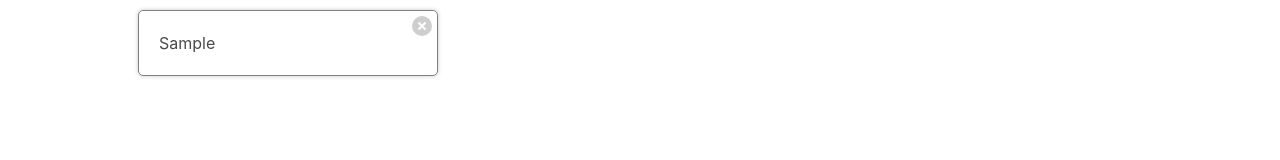
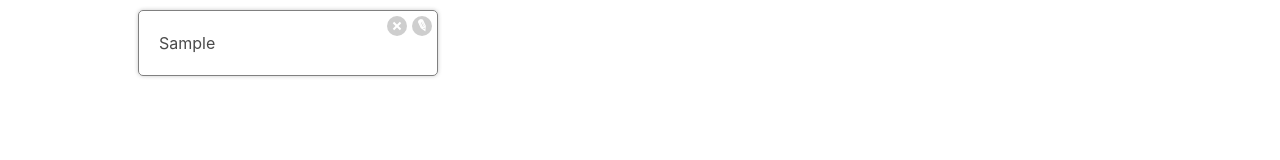
Before and after one commit to jammelOSjohnson/books, a React (Vite) app: page / in a window 1280 px wide. Both pictures are taken after typing "Sample" into the empty fields and a click on the button "Create!". Shown: the top 160 px of the page. Built offline with nearby package versions, Linux system fonts and the light colour scheme.

Commit message:
Refactor BookShow component to include edit functionality and toggle display of BookEdit component

```diff
--- a/src/components/BookShow.js
+++ b/src/components/BookShow.js
@@ -1,15 +1,25 @@
-import React from "react";
+import React, { useState } from "react";
+import BookEdit from "./BookEdit";
 
 function BookShow({ book, onDelete }) {
-  const handleClick = () => {
+  const [showEdit, setShowEdit] = useState(false);
+
+  const handleDeleteClick = () => {
     onDelete(book.id);
+  };
+
+  const handleEditClick = () => {
+    setShowEdit(!showEdit);
   };
   return (
     <div className="book-show">
-      {book.title}
+      {showEdit ? <BookEdit book={book} /> : book.title}
       <div className="actions">
-        <button className="delete" onClick={handleClick}>
+        <button className="delete" onClick={handleDeleteClick}>
           Delete
+        </button>
+        <button className="edit" onClick={handleEditClick}>
+          Edit
         </button>
       </div>
     </div>
```
